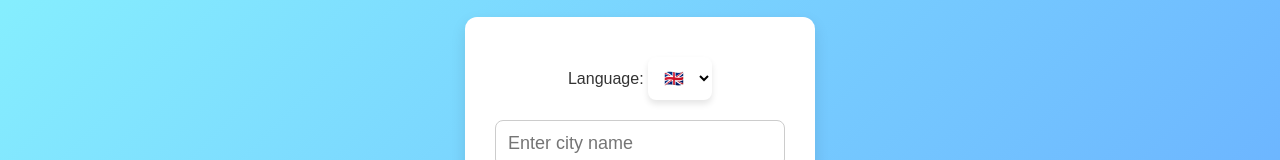
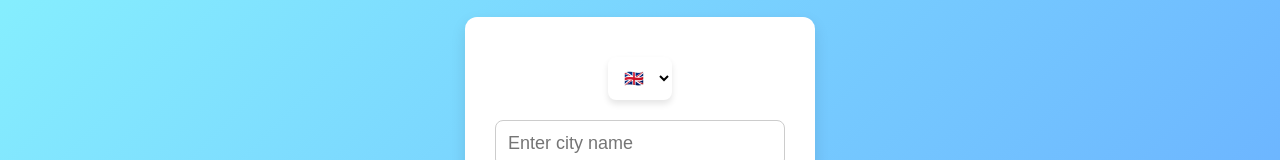
Before and after one commit to laggiare/weather-app, a plain HTML site: page index.html in a window 1280 px wide. Shown: the part 233-393 px from the top of the page. Drawn offline with Linux system fonts and the light colour scheme.

Commit message:
Removed the Label

```diff
--- a/index.html
+++ b/index.html
@@ -9,7 +9,6 @@
 <body>
     <div class="container">
         <!-- Language Selector -->
-        <label for="language">Language:</label>
         <select id="language" onchange="changeLanguage()">
             <option value="en">&#127468;&#127463;</option> <!-- 🇬🇧 -->
             <option value="sr">&#127479;&#127480;</option> <!-- 🇷🇸 -->
```
